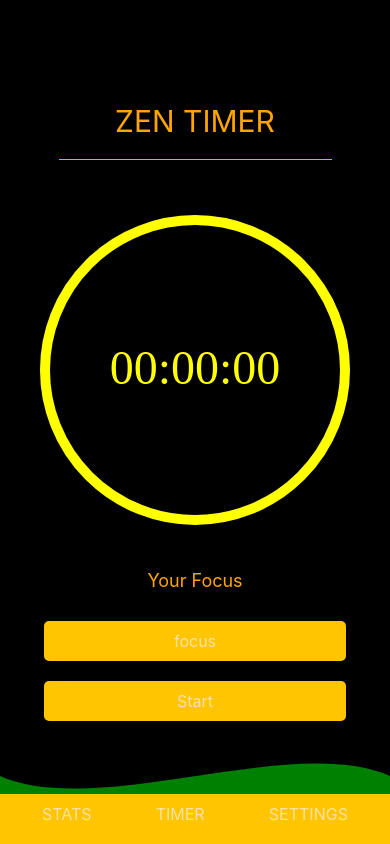
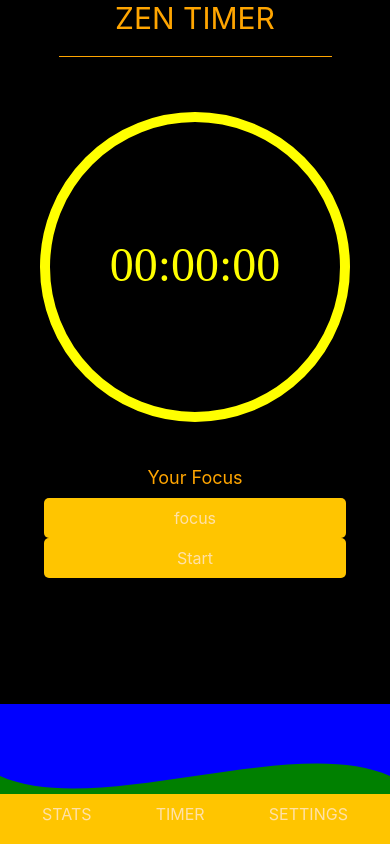
Before and after one commit to Lenindelrionicaragua/HabitTrackerAppFront, a React Native app: screen /StopwatchScreen in a window 390 px wide. Built offline with nearby package versions, Linux system fonts and the light colour scheme; what expo-web-browser would draw is missing.

Commit message:
add Safe Area dependenci in the StopwatcherScreen, to invprove the banner behavior

```diff
--- a/component/Banner/Banner.js
+++ b/component/Banner/Banner.js
@@ -80,8 +80,8 @@ const styles = StyleSheet.create({
   },
   wave: {
     marginTop: 0,
-    width: "100%"
-    // backgroundColor: "blue"
+    width: "100%",
+    backgroundColor: "blue"
   },
   wavePath: {
     backgroundColor: "red"
--- a/screens/StopwatchScreen/StopwatchScreen.js
+++ b/screens/StopwatchScreen/StopwatchScreen.js
@@ -4,15 +4,15 @@ import {
   Text,
   StyleSheet,
   TouchableOpacity,
-  Platform,
-  Dimensions
+  ScrollView
 } from "react-native";
 import Svg, { Circle, Rect, Text as SvgText } from "react-native-svg";
 import { Colors } from "../../styles/AppStyles";
+import { SafeAreaView } from "react-native-safe-area-context";
 
 const { white, black, orange, lightGrey, yellow } = Colors;
 
-const StopwatchScreen = () => {
+const App = () => {
   const [time, setTime] = useState(0);
   const [running, setRunning] = useState(false);
   const intervalRef = useRef(null);
@@ -59,20 +59,14 @@ const StopwatchScreen = () => {
 
   const circumference = 2 * Math.PI * 150;
 
-  const isNotMobile = !(Platform.OS === "ios" || Platform.OS === "android");
-
-  const screenHeight = Dimensions.get("window").height;
-
-  const paddingBottom = isNotMobile ? screenHeight * 0 : 0;
-
   return (
-    <View style={[styles.container, { paddingBottom }]}>
+    <SafeAreaView style={styles.container}>
+      <ScrollView contentContainerStyle={styles.scrollViewContent}>
         <Text style={styles.header}>ZEN TIMER</Text>
         <View style={styles.line} />
         <View style={styles.svgContainer}>
           <Svg height="360" width="360" viewBox="0 0 360 360">
             <Rect x="0" y="0" width="360" height="360" fill="transparent" />
-
             <Circle
               cx="180"
               cy="180"
@@ -161,16 +155,19 @@ const StopwatchScreen = () => {
             </>
           )}
         </View>
-    </View>
+      </ScrollView>
+    </SafeAreaView>
   );
 };
 
 const styles = StyleSheet.create({
   container: {
     flex: 1,
+    backgroundColor: "black"
+  },
+  scrollViewContent: {
     justifyContent: "center",
-    alignItems: "center",
-    backgroundColor: "black"
+    alignItems: "center"
   },
   header: {
     fontSize: 30,
@@ -191,7 +188,17 @@ const styles = StyleSheet.create({
   svgContainer: {
     marginVertical: 20
   },
+  timeText: {
+    fontSize: 48,
+    color: "white"
+  },
   buttonContainer: {
+    flexDirection: "row",
+    marginTop: 0,
+    width: "80%",
+    justifyContent: "space-between"
+  },
+  addButtonContainer: {
     flexDirection: "row",
     marginTop: 20,
     width: "80%",
@@ -210,8 +217,7 @@ const styles = StyleSheet.create({
   },
   startButton: {
     backgroundColor: orange,
-    color: black,
-    marginBottom: 20
+    color: black
   },
   resetButton: {
     backgroundColor: white
@@ -231,4 +237,4 @@ const styles = StyleSheet.create({
   }
 });
 
-export default StopwatchScreen;
+export default App;
```
Lines whose indentation alone changed are shown as unchanged.
